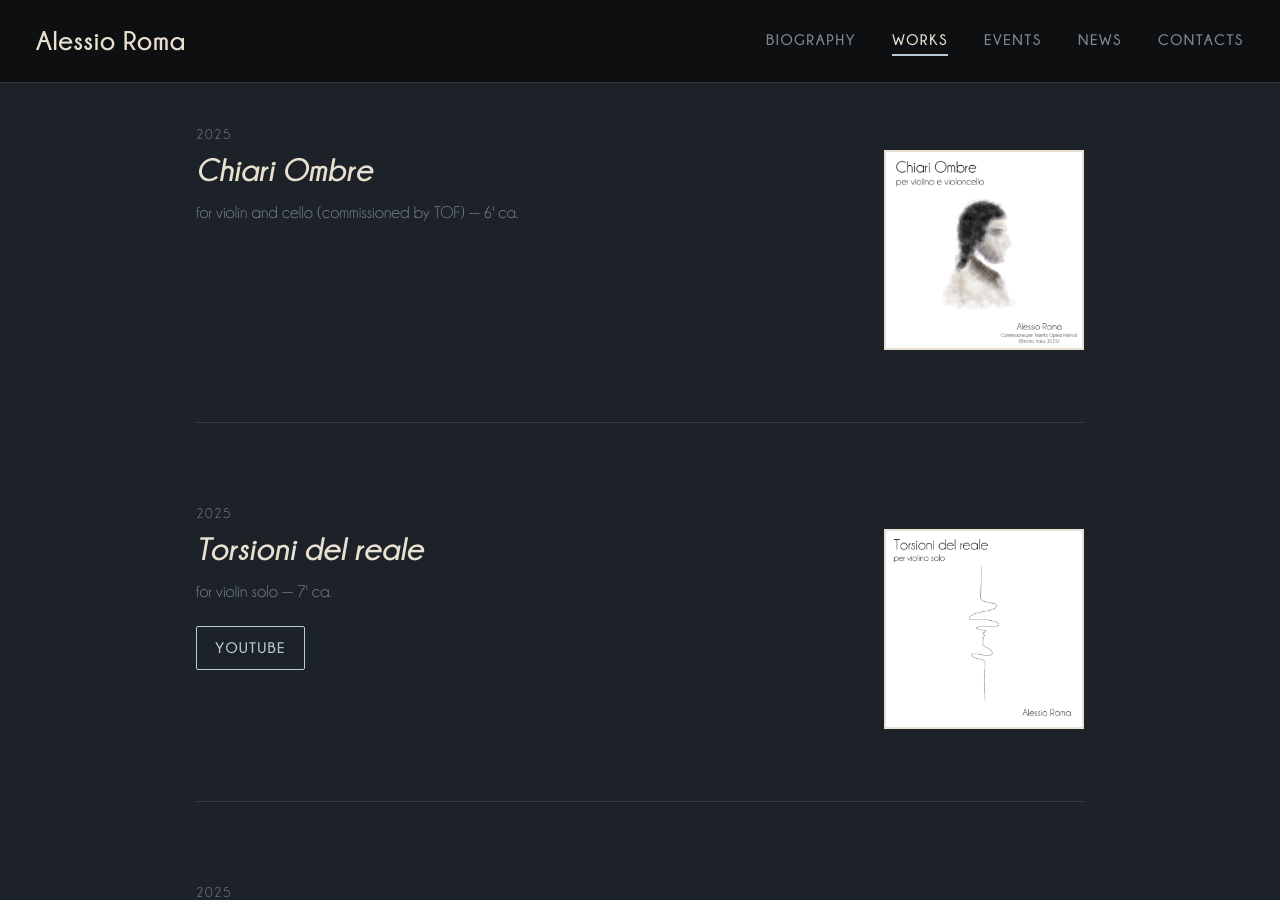
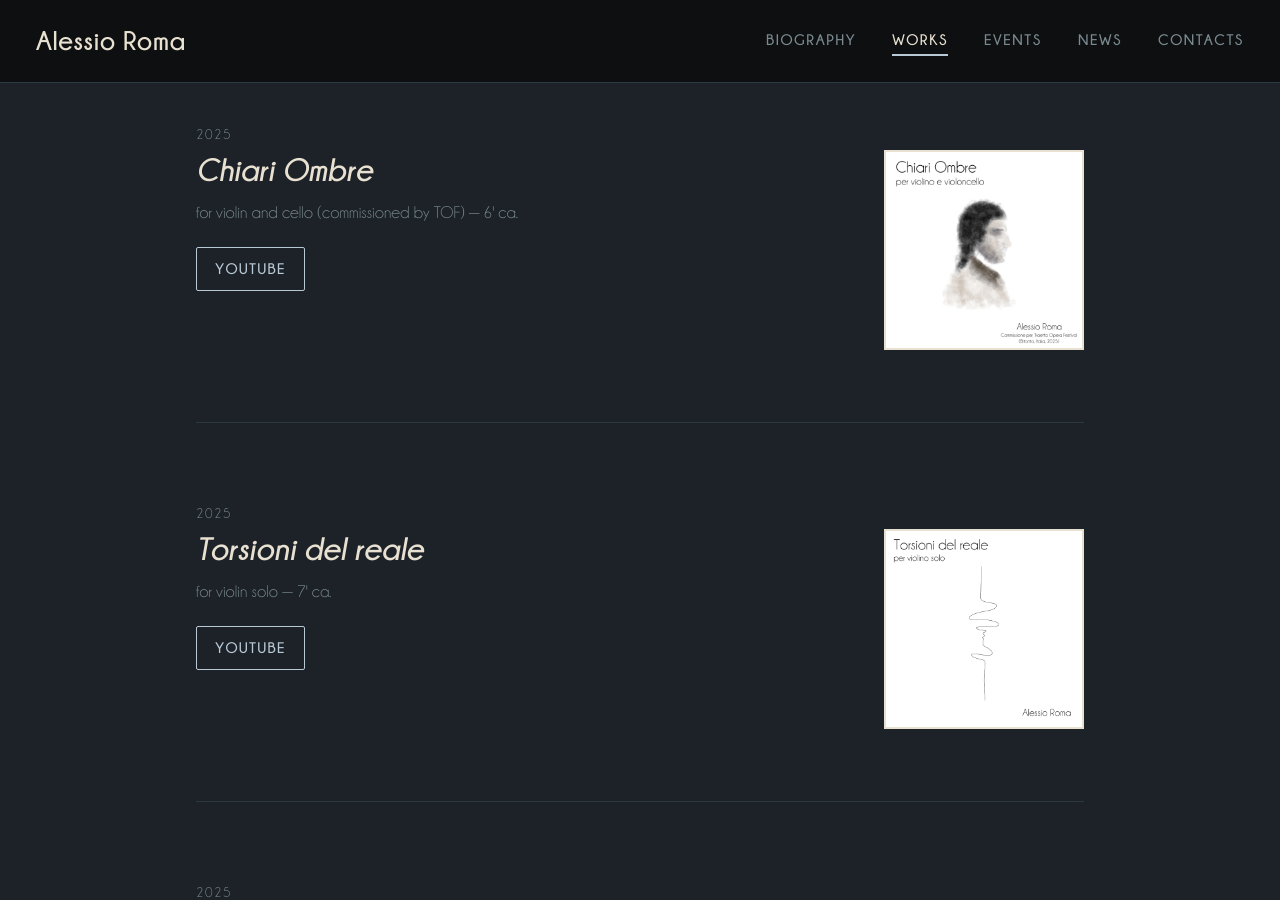
Before and after one commit to alessioroma-music/alessioroma, a Jekyll site: the page built from portfolio.md, in a window 1280 px wide and 900 px high, scrolled down 648 px. Built offline with Jekyll 4.4.1, drawn with Linux system fonts in a browser that asks for light colours.

Commit message:
Add YouTube link to Chiari Ombre
Co-Authored-By: Claude Sonnet 4.6 <noreply@anthropic.com>

```diff
--- a/portfolio.md
+++ b/portfolio.md
@@ -30,6 +30,9 @@ permalink: /works/
       <div class="work-main">
         <h3 class="work-title">Chiari Ombre</h3>
         <p class="work-details">for violin and cello (commissioned by TOF) — 6' ca.</p>
+        <div class="work-links">
+          <a href="https://www.youtube.com/watch?v=kPZELH4PaJo" class="work-link" target="_blank">YouTube</a>
+        </div>
       </div>
       <div class="work-cover-col">
         <img class="work-cover" src="{{ '/assets/images/copertine-works/chiari-ombre.jpg' | relative_url }}" alt="Chiari Ombre">
```
